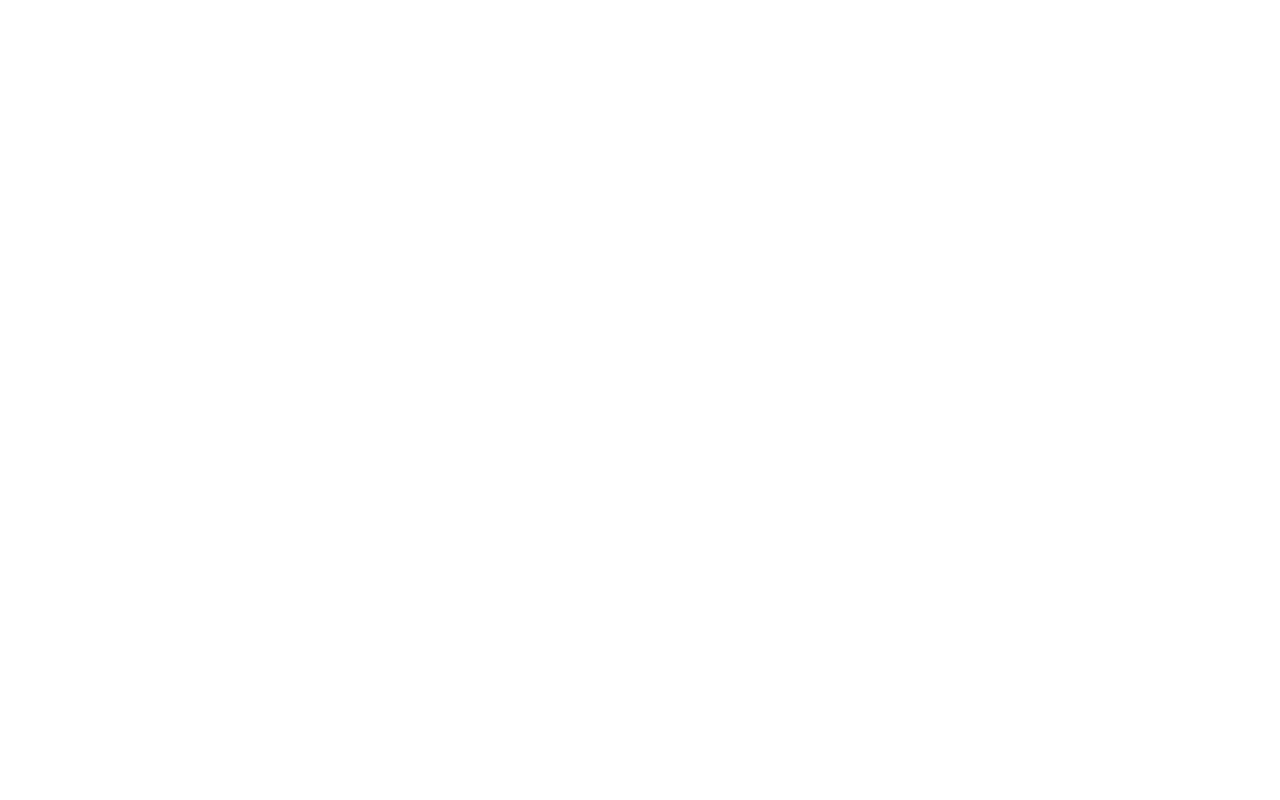
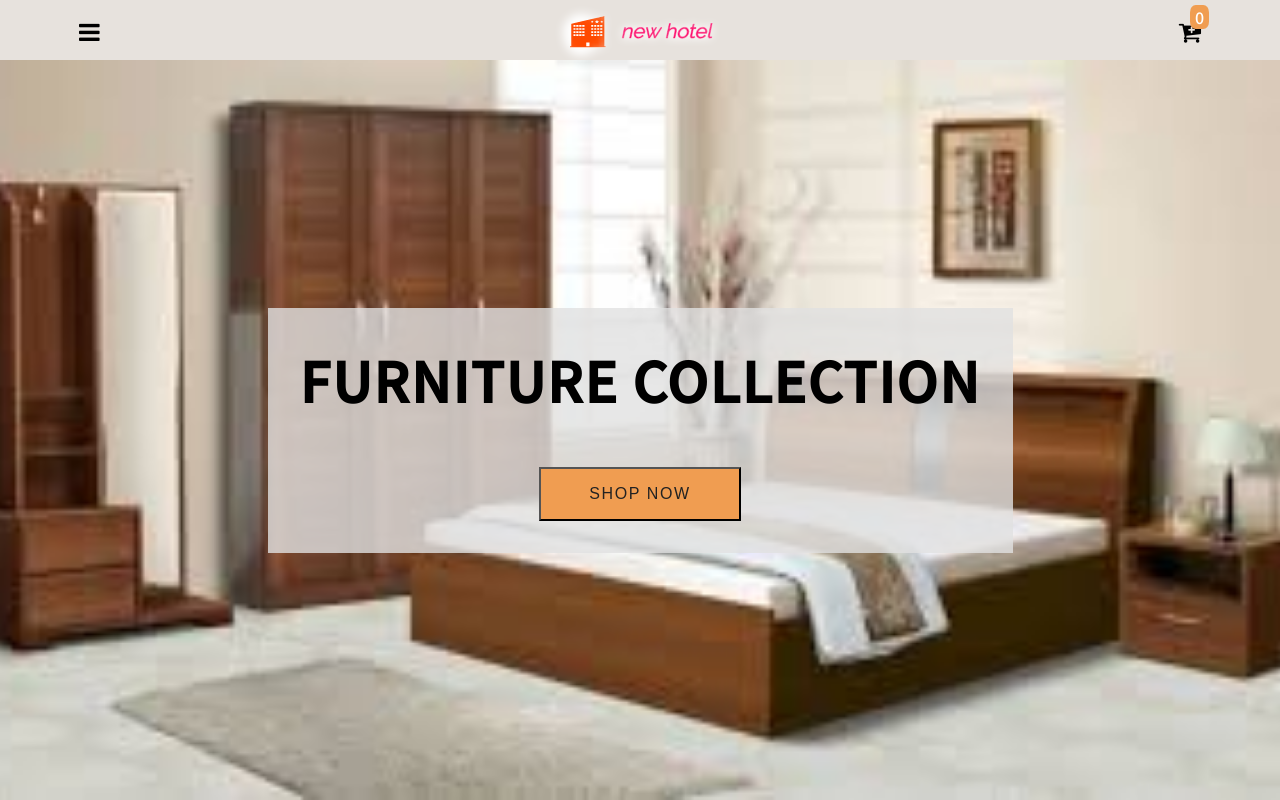
Before and after one commit to naeem676/hotel-project, a plain HTML site: page index.html in a window 1280 px wide. Drawn offline with Linux system fonts and the light colour scheme.

Commit message:
header added

```diff
--- a/index.html
+++ b/index.html
@@ -4,8 +4,36 @@
           <meta charset="UTF-8">
           <meta name="viewport" content="width=device-width, initial-scale=1.0">
           <title>Hotel-Project</title>
+          <!--font awesome-->
+          <link rel="stylesheet" href="https://cdnjs.cloudflare.com/ajax/libs/font-awesome/4.7.0/css/font-awesome.min.css">
+          <link href="https://fonts.googleapis.com/css2?family=Noto+Sans+TC:wght@500&display=swap" rel="stylesheet">
+          <!--custom css-->
+          <link rel="stylesheet" href="style.css">
 </head>
 <body>
+          <nav class="navbar">
+                    <div class="navbar-center">
+                              <span class="nav-icon">
+                                        <i class="fa fa-bars"></i>
+                              </span>
+                              <img src="images/hotel-logo.PNG" alt="">
+                              <div class="cart-btn">
+                                        <span class="nav-icon">
+                                                  <i class="fa fa-cart-plus"></i>
+                                        </span>
+                                        <div class="cart-items">0</div>
+                              </div>
+                    </div>
+          </nav>
+          <header class="hero">
+                    <div class="banner">
+                              <h1 class="banner-title">furniture collection</h1>
+                              <button class="banner-btn">shop now</button>
+                    </div>
 
+          </header>
+
+
+          <script src="script.js"></script>
 </body>
 </html>
--- a/style.css
+++ b/style.css
@@ -0,0 +1,90 @@
+:root{
+          --primaryColor:#f09d51;
+          --mainWhite: #fff;
+          --mainBlack: #222;
+          --mainGray: #ececec;
+          --mainSpacing: 0.1rem;
+          --mainTransition: all 0.3s linear;
+}
+
+* {
+          margin: 0;
+          padding: 0;
+          box-sizing: border-box;
+}
+body{
+          font-family: 'Noto Sans TC', sans-serif;
+}
+.navbar{
+          position: sticky;
+          top: 0;
+          height: 60px;
+          width: 100%;
+          display: flex;
+          align-items: center;
+          background: rgb(231, 226, 221);
+          z-index: 1;
+}
+.navbar-center{
+          width: 100%;
+          max-width: 1170px;
+          margin: 0 auto;
+          display: flex;
+          align-items: center;
+          justify-content: space-between;
+          padding: 0 1.5rem;
+}
+.nav-icon{
+          font-size: 1.5rem;
+
+}
+.cart-btn{
+          position: relative;
+          cursor: pointer;
+}
+.cart-items{
+          position: absolute;
+          top: -8px;
+          right: -8px;
+          background: var(--primaryColor);
+          padding: 0 5px;
+          border-radius: 30%;
+          color: var(--mainWhite);
+
+}
+/* navbar end */
+/* hero */
+.hero{
+          min-height: calc(100vh - 60px);
+          background: url("images/hero-bg.jpg")center/cover no-repeat;
+          display: flex;
+          align-items: center;
+          justify-content: center;
+
+}
+.banner{
+          text-align: center;
+          background: rgba(225, 225, 225, 0.8);
+          display: inline-block;
+          padding: 2rem;
+}
+.banner-title{
+          font-size: 3.4rem;
+          text-transform: uppercase;
+          letter-spacing: var(--mainSpacing);
+          margin-bottom: 3rem;
+
+}
+.banner-btn{
+          padding: 1rem 3rem;
+          text-transform: uppercase;
+          letter-spacing: var(--mainSpacing);
+          font-size: 1rem;
+          background: var(--primaryColor);
+          color: var(--mainBlack);
+}
+.banner-btn:hover{
+          background: transparent;
+          color: var(--primaryColor);
+}
+/* hero end  */
```
Also changed, not shown: images/hero-bg.jpg (added), images/hotel-logo.PNG (added), script.js (added).
